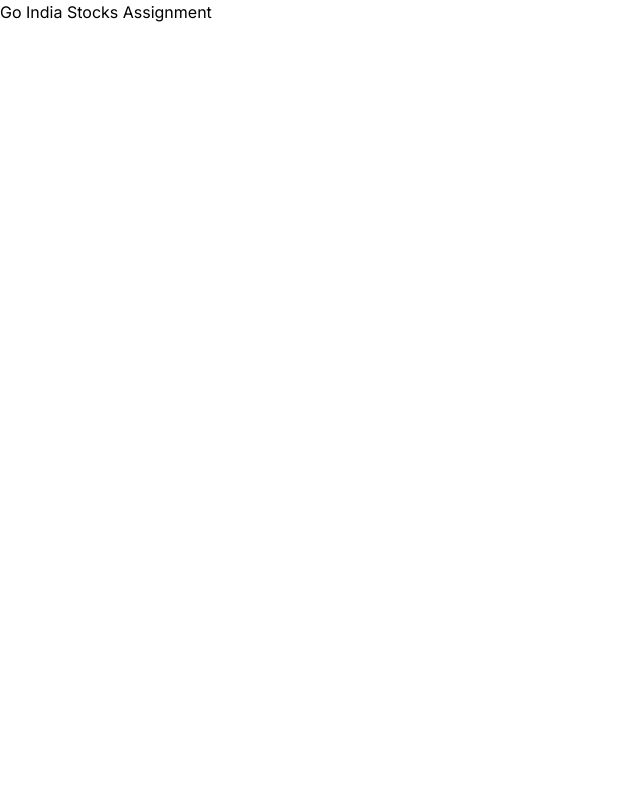
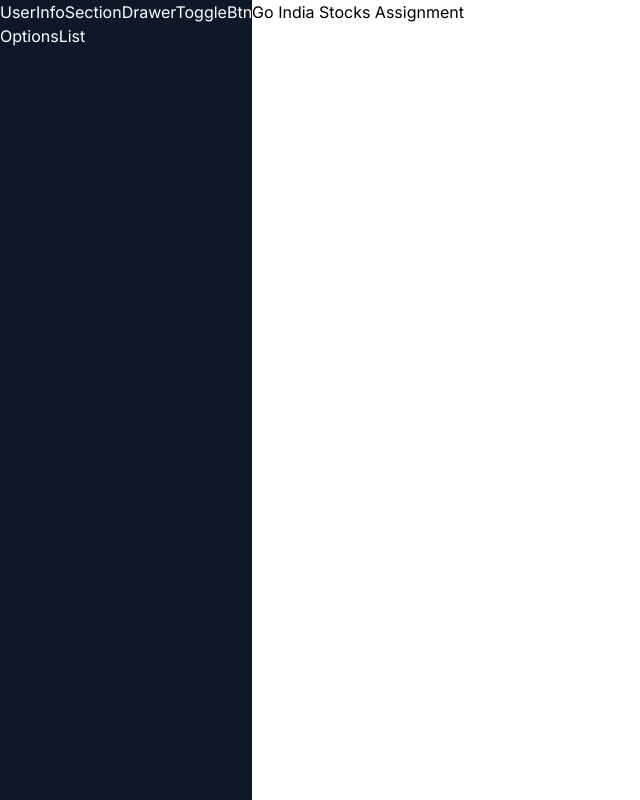
Before and after one commit to Xlongclaw/go-india-stocks-assignment, a Next.js app: page / in a window 1280 px wide. Shown: the whole page, without its empty margins (0-640 px from the left). Built offline with nearby package versions, Linux system fonts and the light colour scheme.

Commit message:
divided drawer into 3 components - UserInfoSection, OptionsList, DrawerToggleBtn

```diff
--- /dev/null
+++ b/src/app/components/drawer/drawer-toggle-btn/index.tsx
@@ -0,0 +1,9 @@
+import React from 'react'
+
+const DrawerToggleBtn = () => {
+  return (
+    <div>DrawerToggleBtn</div>
+  )
+}
+
+export default DrawerToggleBtn
--- /dev/null
+++ b/src/app/components/drawer/index.tsx
@@ -0,0 +1,18 @@
+import React from "react";
+import UserInfoSection from "./user-info-section";
+import OptionsList from "./options-list";
+import DrawerToggleBtn from "./drawer-toggle-btn";
+
+const Drawer = () => {
+  return (
+    <section className="bg-slate-900 text-white h-full flex">
+      <div>
+        <UserInfoSection />
+        <OptionsList />
+      </div>
+      <DrawerToggleBtn />
+    </section>
+  );
+};
+
+export default Drawer;
--- /dev/null
+++ b/src/app/components/drawer/options-list/index.tsx
@@ -0,0 +1,9 @@
+import React from 'react'
+
+const OptionsList = () => {
+  return (
+    <div>OptionsList</div>
+  )
+}
+
+export default OptionsList
--- /dev/null
+++ b/src/app/components/drawer/user-info-section/index.tsx
@@ -0,0 +1,9 @@
+import React from 'react'
+
+const UserInfoSection = () => {
+  return (
+    <div>UserInfoSection</div>
+  )
+}
+
+export default UserInfoSection
--- a/src/app/layout.tsx
+++ b/src/app/layout.tsx
@@ -1,6 +1,7 @@
 import type { Metadata } from "next";
 import { Inter } from "next/font/google";
 import "./globals.css";
+import Drawer from "./components/drawer";
 
 // Importing necessary types and modules
 
@@ -21,7 +22,12 @@ export default function RootLayout({
 }>) {
   return (
     <html lang="en">
-      <body className={inter.className}>{children}</body>
+      <body className={inter.className}>
+        <main className="flex h-screen">
+          <Drawer />
+          {children}
+        </main>
+      </body>
     </html>
   );
 }
```
